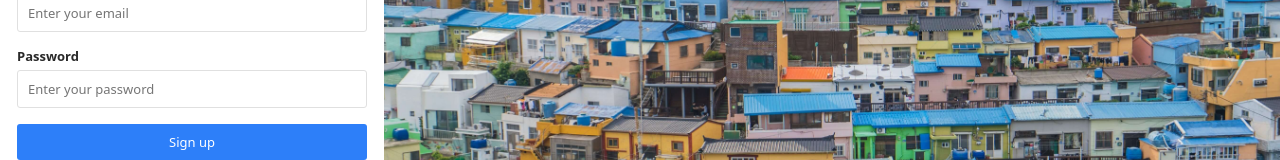
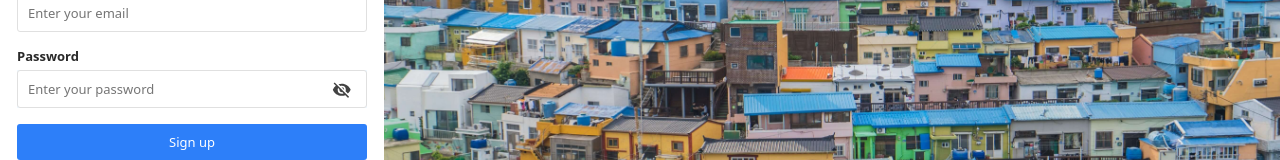
Before and after one commit to codestates-seb/seb41_main_023, a React (Create React App) app in the folder client/: page /signup in a window 1280 px wide. Shown: the part 320-480 px from the top of the page. Built offline with nearby package versions, Linux system fonts and the light colour scheme; no server answers.

Commit message:
Chore: password  수정
회원가입 시 현재입력한 비밀번호 보이게 가능

```diff
--- a/client/src/Pages/SignUpPage.js
+++ b/client/src/Pages/SignUpPage.js
@@ -34,6 +34,7 @@ const SignUpPage = () => {
   const [authNum, setAuthNum] = useState('');
   const [isAuth, setIsAuth] = useState(false);
   const [disable, setDisable] = useState(true);
+  const [showPswd, setShowPswd] = useState(false);
 
   // 렌더링 될때 username input으로 focus
   useEffect(() => {
@@ -190,6 +191,10 @@ const SignUpPage = () => {
       });
   };
 
+  const toggleShowPswd = () => {
+    setShowPswd(!showPswd);
+  };
+
   return (
     <>
       <Header>
@@ -263,14 +268,43 @@ const SignUpPage = () => {
           )}
 
           <label>Password</label>
+          <div className="password--container">
             <input
               className="input"
-            type="password"
+              type={showPswd ? 'text' : 'password'}
               placeholder="Enter your password"
               onChange={onChangePassword}
               onKeyDown={pwEnter}
               ref={pref}
             />
+            <div onClick={toggleShowPswd} className="eye">
+              {showPswd ? (
+                <svg
+                  xmlns="http://www.w3.org/2000/svg"
+                  width="1.5em"
+                  height="1.5em"
+                  viewBox="0 0 24 24"
+                >
+                  <path
+                    fill="currentColor"
+                    d="M12 4.5C7 4.5 2.73 7.61 1 12c1.73 4.39 6 7.5 11 7.5s9.27-3.11 11-7.5c-1.73-4.39-6-7.5-11-7.5zM12 17c-2.76 0-5-2.24-5-5s2.24-5 5-5s5 2.24 5 5s-2.24 5-5 5zm0-8c-1.66 0-3 1.34-3 3s1.34 3 3 3s3-1.34 3-3s-1.34-3-3-3z"
+                  />
+                </svg>
+              ) : (
+                <svg
+                  xmlns="http://www.w3.org/2000/svg"
+                  width="1.5em"
+                  height="1.5em"
+                  viewBox="0 0 24 24"
+                >
+                  <path
+                    fill="currentColor"
+                    d="M11.83 9L15 12.16V12a3 3 0 0 0-3-3h-.17m-4.3.8l1.55 1.55c-.05.21-.08.42-.08.65a3 3 0 0 0 3 3c.22 0 .44-.03.65-.08l1.55 1.55c-.67.33-1.41.53-2.2.53a5 5 0 0 1-5-5c0-.79.2-1.53.53-2.2M2 4.27l2.28 2.28l.45.45C3.08 8.3 1.78 10 1 12c1.73 4.39 6 7.5 11 7.5c1.55 0 3.03-.3 4.38-.84l.43.42L19.73 22L21 20.73L3.27 3M12 7a5 5 0 0 1 5 5c0 .64-.13 1.26-.36 1.82l2.93 2.93c1.5-1.25 2.7-2.89 3.43-4.75c-1.73-4.39-6-7.5-11-7.5c-1.4 0-2.74.25-4 .7l2.17 2.15C10.74 7.13 11.35 7 12 7Z"
+                  />
+                </svg>
+              )}
+            </div>
+          </div>
           {password.length > 0 && (
             <div
               className={`input__message input__message-password message__${
@@ -416,6 +450,15 @@ const LeftContainer = styled.div`
     justify-content: center;
   }
 
+  .password--container {
+    background-color: aliceblue;
+    position: relative;
+    > .eye {
+      position: absolute;
+      top: 25%;
+      left: 90%;
+    }
+  }
   .content {
     width: 350px;
 
```
Lines whose indentation alone changed are shown as unchanged.
